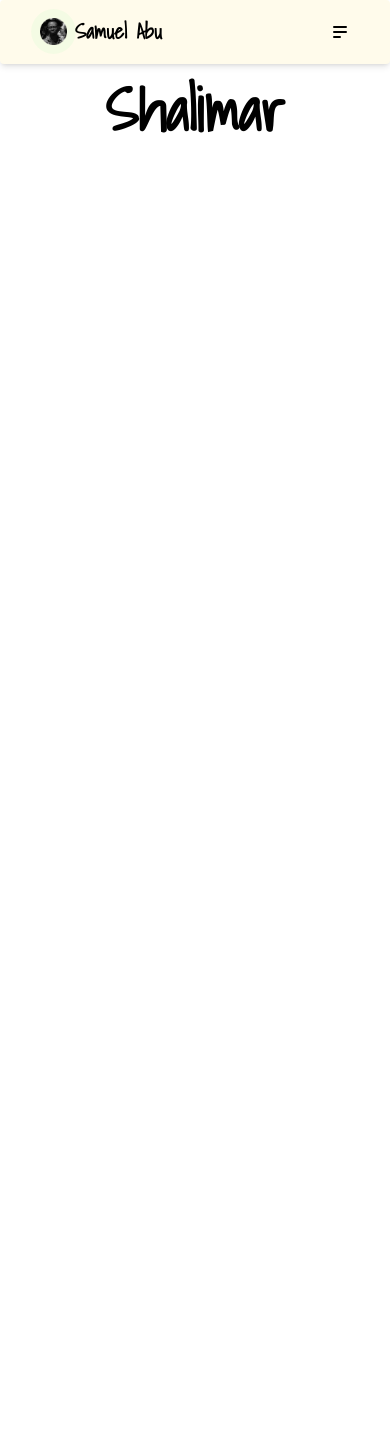
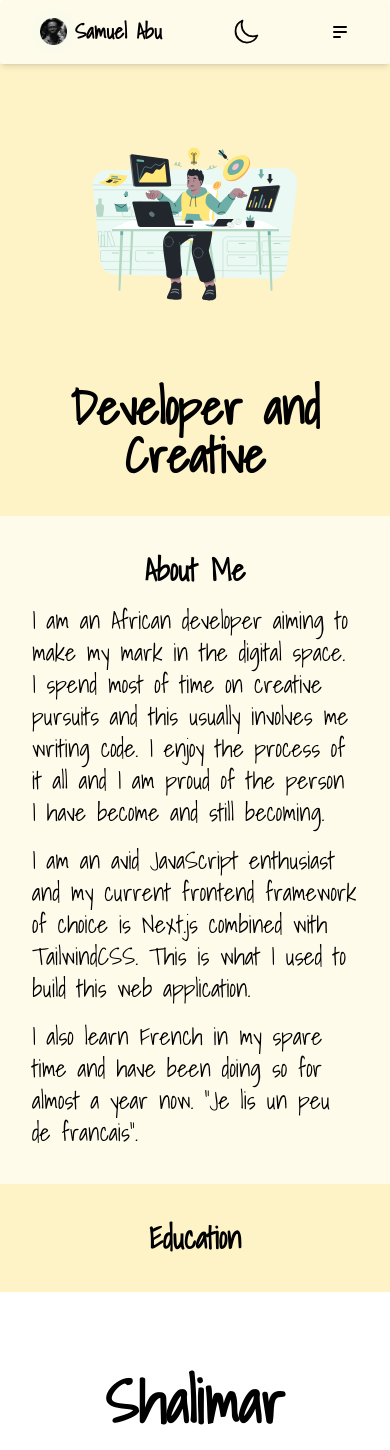
Before and after one commit to abu-git/sam-cv, a Next.js app: page / in a window 390 px wide. Before the commit the page ends 844 px from the top, so only its background shows below. Built offline with nearby package versions, Linux system fonts and the light colour scheme.

Commit message:
about progress

```diff
--- /dev/null
+++ b/components/About.js
@@ -0,0 +1,18 @@
+import React from 'react'
+
+function About() {
+  return (
+    <div className='px-8 md:px-12 py-9 bg-amber-50 text-black dark:bg-black dark:text-white grid grid-cols-1 md:grid-cols-2 items-center'>
+        <h3 className='text-3xl font-semibold text-center'>About Me</h3>
+        <section className='mt-4 md:mt-0'>
+            <p className='text-2xl mb-4'>I am an African developer aiming to make my mark in the digital space. I spend most of time on creative pursuits and this usually involves me writing code. I enjoy the process of it all and I am proud of the person I have become and still becoming.</p>
+
+            <p className='text-2xl mb-4'>I am an avid JavaScript enthusiast and my current frontend framework of choice is Next.js combined with TailwindCSS. This is what I used to build this web application.</p>
+
+            <p className='text-2xl'>I also learn French in my spare time and have been doing so for almost a year now. "Je lis un peu de francais".</p>
+        </section>
+    </div>
+  )
+}
+
+export default About
--- /dev/null
+++ b/components/Education.js
@@ -0,0 +1,11 @@
+import React from 'react'
+
+function Education() {
+  return (
+    <div className='px-8 py-9 bg-amber-100 text-black dark:bg-stone-900 dark:text-white'>
+        <h3 className='text-3xl font-semibold text-center'>Education</h3>
+    </div>
+  )
+}
+
+export default Education
--- /dev/null
+++ b/components/Landing.js
@@ -0,0 +1,18 @@
+import React from 'react'
+import Image from 'next/image'
+import kit9 from '../public/kit9.svg'
+
+function Landing() {
+  return (
+    <div className='grid grid-cols-1 md:grid-cols-2 items-center mt-16 pb-9 px-10 bg-amber-100 dark:bg-stone-900'>
+        <div className='flex justify-center h-80'>
+            <Image src={kit9} alt="Sam landing svg" width={430} height={330} />
+        </div>
+        <div className='md:px-10'>
+            <h2 className='font-extrabold text-5xl md:text-6xl text-center text-black dark:text-white'>Developer and Creative</h2>
+        </div>
+    </div>
+  )
+}
+
+export default Landing
--- a/components/Navigation.js
+++ b/components/Navigation.js
@@ -1,12 +1,39 @@
-import React, { useState } from 'react'
+import React, { useState, useEffect } from 'react'
 import Image from 'next/image'
+import { useTheme } from 'next-themes'
+import { MoonIcon, SunIcon } from '@heroicons/react/24/outline'
 
 function Navigation() {
     //sidebar state
     const [showSideBar, setShowSideBar] = useState(false)
 
+    //dark theme config
+    const { systemTheme, theme, setTheme } = useTheme()
+    const [mounted, setMounted] = useState(false)
+
+    useEffect(() => {
+        setMounted(true)
+    }, [])
+
+    //theme changer config
+    const renderThemeChanger = () => {
+        if(!mounted) return null
+
+        const currentTheme = theme === 'system' ? systemTheme : theme
+
+        if(currentTheme === 'dark'){
+            return(
+                <SunIcon className="w-7 h-7 hover:fill-yellow-500" role="button" onClick={() => setTheme('light')} />
+            )
+        }else{
+            return(
+                <MoonIcon className="w-7 h-7 hover:fill-stone-900" role="button" onClick={() => setTheme('dark')} />
+            )
+        }
+    }
+
     return (
-        <div className='px-10 py-4 rounded shadow-md bg-amber-50 fixed top-0 z-10 w-full'>
+        <div className='px-10 py-4 rounded shadow-md bg-amber-50 text-black dark:bg-black dark:text-white fixed top-0 z-10 w-full'>
             {/* Large Screen navigation */}
             <nav className='flex justify-between items-center'>
                 <div className='flex items-center cursor-pointer'>
@@ -29,6 +56,8 @@ function Navigation() {
                     <li className='cursor-pointer'>Contact</li>
                 </ul>
 
+                {renderThemeChanger()}
+
                 <button onClick={() => setShowSideBar(!showSideBar)} className='lg:hidden'>
                     <svg xmlns="http://www.w3.org/2000/svg" className="h-5 w-5" viewBox="0 0 20 20" fill="currentColor">
                         <path fillRule="evenodd" d="M3 5a1 1 0 011-1h12a1 1 0 110 2H4a1 1 0 01-1-1zM3 10a1 1 0 011-1h12a1 1 0 110 2H4a1 1 0 01-1-1zM3 15a1 1 0 011-1h6a1 1 0 110 2H4a1 1 0 01-1-1z" clipRule="evenodd" />
@@ -37,7 +66,7 @@ function Navigation() {
             </nav>
 
             {/* Smaller devices navigation */}
-            <div className={`top-0 right-0 w-[380px] bg-lime-100 text-black dark:bg-zinc-700 dark:text-white p-10 pl-20 fixed h-full z-40 ease-in-out duration-300 ${showSideBar ? "translate-x-0" : "translate-x-full"}`}>
+            <div className={`top-0 right-0 w-[380px] bg-lime-100 text-black dark:bg-teal-900 dark:text-white p-10 pl-20 fixed h-full z-40 ease-in-out duration-300 ${showSideBar ? "translate-x-0" : "translate-x-full"}`}>
                 <nav>
                     <div className='flex justify-end'>
                         <button onClick={() => setShowSideBar(!showSideBar)}>
--- a/package.json
+++ b/package.json
@@ -9,9 +9,11 @@
     "lint": "next lint"
   },
   "dependencies": {
+    "@heroicons/react": "^2.0.13",
     "eslint": "8.26.0",
     "eslint-config-next": "13.0.2",
     "next": "13.0.2",
+    "next-themes": "^0.2.1",
     "react": "18.2.0",
     "react-dom": "18.2.0"
   },
--- a/pages/_app.js
+++ b/pages/_app.js
@@ -1,7 +1,12 @@
 import '../styles/globals.css'
+import { ThemeProvider } from 'next-themes'
 
 function MyApp({ Component, pageProps }) {
-  return <Component {...pageProps} />
+  return (
+    <ThemeProvider enableSystem={true} attribute="class">
+      <Component {...pageProps} />
+    </ThemeProvider>
+  )
 }
 
 export default MyApp
--- a/pages/index.js
+++ b/pages/index.js
@@ -1,6 +1,9 @@
 import Head from 'next/head'
 
 import Navigation from '../components/Navigation'
+import Landing from '../components/Landing'
+import About from '../components/About'
+import Education from '../components/Education'
 
 
 export default function Home() {
@@ -13,6 +16,9 @@ export default function Home() {
       </Head>
 
       <Navigation />
+      <Landing />
+      <About />
+      <Education />
       <h1 className='mt-20 text-center text-6xl font-bold'>Shalimar</h1>
     </div>
   )
--- a/styles/globals.css
+++ b/styles/globals.css
@@ -23,7 +23,7 @@
 
 @keyframes pulse {
   0% {
-    -webkit-box-shadow: 0 0 0 0 rgba(0, 255, 76, 0.4);
+    -webkit-box-shadow: 0 0 0 0 rgba(53, 231, 255, 0.4);
   }
   70% {
       -webkit-box-shadow: 0 0 0 10px rgba(255,0,0, 0);
--- a/tailwind.config.js
+++ b/tailwind.config.js
@@ -5,6 +5,7 @@ module.exports = {
     "./pages/**/*.{js,ts,jsx,tsx}",
     "./components/**/*.{js,ts,jsx,tsx}",
   ],
+  darkMode: 'class',
   theme: {
     extend: {
       fontFamily: {
```
Also changed, not shown: 1 other file (tests, documents, lock files or other folders).
